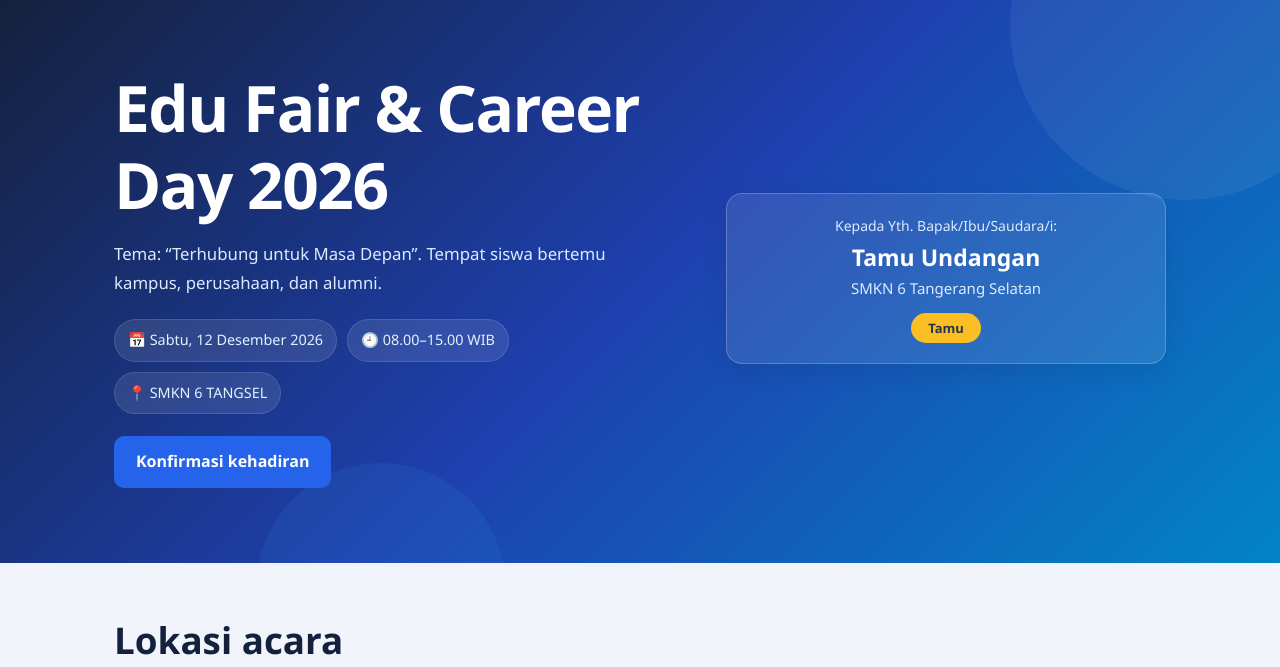
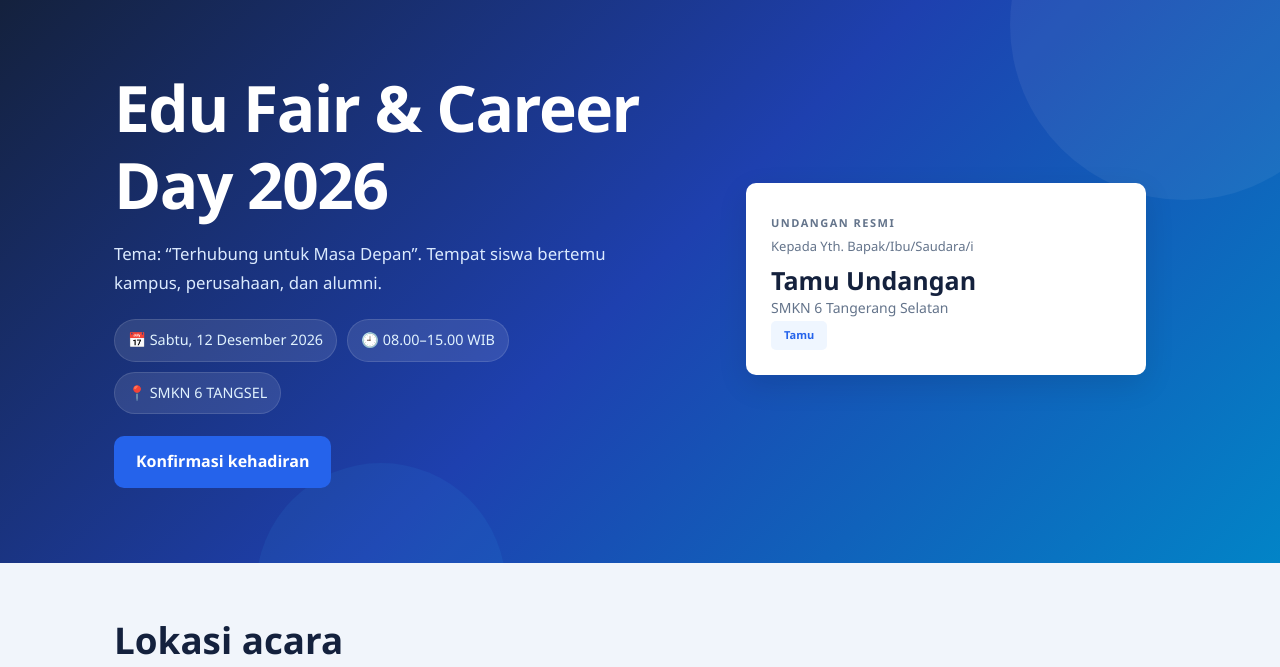
Before and after one commit to fabianoke421-pixel/edufairsmkn6, a plain HTML site: page index.html in a window 1280 px wide. Shown: the top 667 px of the page. Drawn offline with Linux system fonts and the light colour scheme.

Commit message:
html n css

```diff
--- a/index.html
+++ b/index.html
@@ -23,13 +23,19 @@
       <a class="btn" href="#rsvp">Konfirmasi kehadiran</a>
     </div>
 
+
 <div class="badge" aria-live="polite">
+
+    <div class="badge-header">
+        <span class="badge-label">UNDANGAN RESMI</span>
+    </div>
     <p class="sapaan">
-        Kepada Yth. Bapak/Ibu/Saudara/i:
+        Kepada Yth. Bapak/Ibu/Saudara/i
     </p>
-    <div class="nama" id="namaTamu">
+    <h2 class="nama" id="namaTamu">
         Tamu Undangan
-    </div>
+    </h2>
+    <div class="badge-divider"></div>
     <p class="instansi">
         SMKN 6 Tangerang Selatan
     </p>
--- a/style.css
+++ b/style.css
@@ -1,3 +1,4 @@
+
 :root {
     --ink: #14213d;
     --muted: #64748b;
@@ -66,6 +67,10 @@ section {
     font-size: .95rem;
 }
 
+/* =========================
+   HERO
+========================= */
+
 .hero {
     background: linear-gradient(135deg, #14213d, #1e40af, #0284c7);
     color: white;
@@ -132,6 +137,10 @@ section {
     font-size: .9rem;
 }
 
+/* =========================
+   BUTTON
+========================= */
+
 .btn {
     display: inline-block;
     background: #2563eb;
@@ -164,60 +173,97 @@ section {
     font-size: .9rem;
 }
 
+/* =========================
+   BADGE UNDANGAN BARU
+========================= */
+
 .badge {
-    background: rgba(255, 255, 255, 0.10);
-    border: 1px solid rgba(255, 255, 255, 0.22);
-    border-radius: 16px;
-    padding: 20px 15px;
-    max-width: 480px;
+    background: #ffffff;
+    border: none;
+    border-radius: 10px;
+    padding: 25px;
+    max-width: 400px;
     width: 100%;
     justify-self: center;
-    text-align: center;
-    color: white;
-    box-shadow: 0 8px 25px rgba(0,0,0,.08);
-    transition: .3s;
+    text-align: left;
+    color: #14213d;
+    box-shadow: 0 10px 30px rgba(0, 0, 0, 0.10);
 }
 
-.badge:hover {
-    background: rgba(255, 255, 255, 0.14);
-    transform: translateY(-3px);
+/* BAGIAN ATAS */
+
+.badge-top {
+    display: flex;
+    align-items: center;
+    justify-content: space-between;
+    gap: 10px;
+    padding-bottom: 18px;
+    border-bottom: 1px solid #e5eaf1;
 }
 
-.badge::before {
-    content: none;
+.badge-label {
+    font-size: 11px;
+    font-weight: 800;
+    letter-spacing: 1.5px;
+    color: #64748b;
+}
+
+/* KATEGORI */
+
+.badge .kategori {
+    display: inline-block;
+    background: #eff6ff;
+    color: #2563eb;
+    font-size: 11px;
+    font-weight: 700;
+    padding: 5px 13px;
+    border-radius: 5px;
+    margin: 0;
+}
+
+/* BAGIAN ISI */
+
+.badge-content {
+    padding-top: 20px;
 }
 
 .badge .sapaan {
-    color: #dbeafe;
-    font-size: 14px;
-    margin: 0 0 5px;
+    color: #64748b;
+    font-size: 13px;
+    margin: 0 0 7px;
 }
 
 .badge .nama {
-    color: white;
-    font-size: 23px;
+    color: #14213d;
+    font-size: 25px;
     font-weight: 750;
     line-height: 1.3;
-    padding: 0 5px;
+    margin: 0;
+    padding: 0;
     word-break: break-word;
 }
 
-.badge .instansi {
-    color: #dbeafe;
-    font-size: 15px;
-    margin: 3px 0 12px;
+/* GARIS AKSEN */
+
+.badge-line {
+    width: 40px;
+    height: 3px;
+    background: #2563eb;
+    border-radius: 5px;
+    margin: 17px 0;
 }
 
-.badge .kategori {
-    display: inline-block;
-    background: #fbbf24;
-    color: #26354f;
-    font-size: 13px;
-    font-weight: 700;
-    padding: 4px 17px;
-    border-radius: 20px;
+/* INSTANSI */
+
+.badge .instansi {
+    color: #64748b;
+    font-size: 14px;
     margin: 0;
 }
+
+/* =========================
+   SECTION & CARD
+========================= */
 
 section .wrap > h2 {
     margin-bottom: 12px;
@@ -231,6 +277,10 @@ section .wrap > h2 {
     box-shadow: 0 5px 20px rgba(15,23,42,.04);
 }
 
+/* =========================
+   MAP
+========================= */
+
 .map {
     border: 0;
     width: 100%;
@@ -239,6 +289,10 @@ section .wrap > h2 {
     margin-top: 15px;
     box-shadow: 0 5px 20px rgba(15,23,42,.08);
 }
+
+/* =========================
+   TIMELINE
+========================= */
 
 .timeline {
     list-style: none;
@@ -270,6 +324,10 @@ section .wrap > h2 {
     color: #2563eb;
     font-size: 1.05rem;
 }
+
+/* =========================
+   FORM
+========================= */
 
 label {
     display: block;
@@ -304,6 +362,10 @@ textarea {
     resize: vertical;
 }
 
+/* =========================
+   NOTIFICATION
+========================= */
+
 .ok {
     background: #dcfce7;
     border: 1px solid #86efac;
@@ -322,6 +384,10 @@ textarea {
     margin: 12px 0;
 }
 
+/* =========================
+   FOOTER
+========================= */
+
 footer {
     text-align: center;
     padding: 28px;
@@ -334,6 +400,10 @@ footer a {
     font-weight: 700;
 }
 
+/* =========================
+   TOOLBAR
+========================= */
+
 .toolbar {
     display: flex;
     flex-wrap: wrap;
@@ -343,6 +413,10 @@ footer a {
 .toolbar > div {
     flex: 1 1 240px;
 }
+
+/* =========================
+   TABLE
+========================= */
 
 .table-scroll {
     overflow-x: auto;
@@ -375,11 +449,19 @@ tr:hover td {
     background: #f8fbff;
 }
 
+/* =========================
+   RESPONSIVE DESKTOP
+========================= */
+
 @media (min-width: 800px) {
     .hero .wrap {
         grid-template-columns: 1.3fr 1fr;
     }
 }
+
+/* =========================
+   RESPONSIVE MOBILE
+========================= */
 
 @media (max-width: 600px) {
     body {
@@ -401,11 +483,11 @@ tr:hover td {
 
     .badge {
         max-width: 100%;
-        padding: 18px 12px;
+        padding: 21px;
     }
 
     .badge .nama {
-        font-size: 20px;
+        font-size: 21px;
     }
 
     .card {
@@ -416,6 +498,10 @@ tr:hover td {
         height: 290px;
     }
 }
+
+/* =========================
+   ACCESSIBILITY
+========================= */
 
 :focus-visible {
     outline: 3px solid var(--amber);
```
